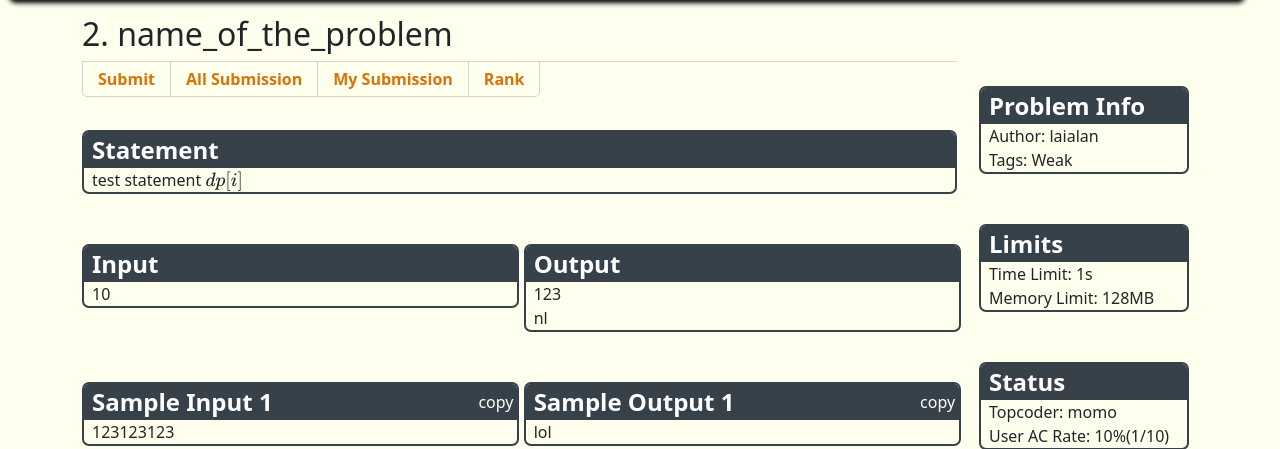
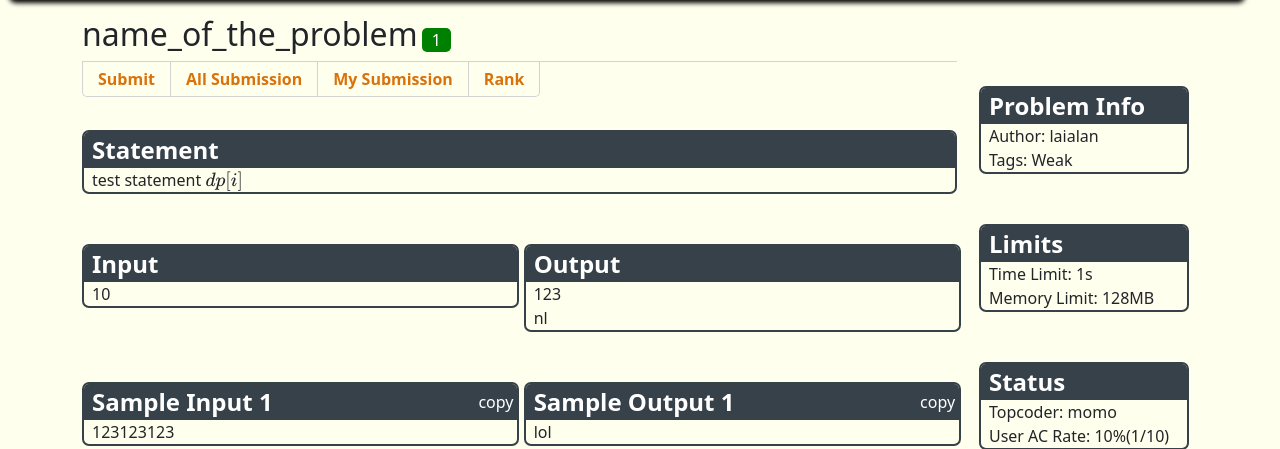
Before and after one commit to godempty/LmaoJudge, a Flask app: page /problems/1 in a window 1280 px wide. Shown: the part 63-512 px from the top of the page. Run offline with Flask 2, Linux system fonts and the light colour scheme.

Commit message:
change style of problem id in problem page

```diff
--- a/website/static/css/problem_page.css
+++ b/website/static/css/problem_page.css
@@ -1,5 +1,13 @@
 h2{
 	padding-top: 10px;
+	display: inline-block;
+}
+#id_box{
+	display: inline-block;
+	background-color: green;
+	padding: 0 10 0 10;
+	border-radius: 5px;
+	color: white;
 }
 
 /* buttonrow styles*/
--- a/website/templates/problem_page.html
+++ b/website/templates/problem_page.html
@@ -4,7 +4,8 @@
 {% extends "base.html" %}
 {% block content %}
 
-<h2>2. name_of_the_problem</h2>
+<h2>name_of_the_problem</h2>
+<div id="id_box">{{ pid }}</div>
 <div class="two_col_80" style="display: inline-block; vertical-align: top;">
 	<div class="navbar navbar-expand-md" id="buttonrow" style="width: 98%; justify-content: left;">
 		<a id="submitbut" href="/submit/{{ pid }}">Submit</a>
```
